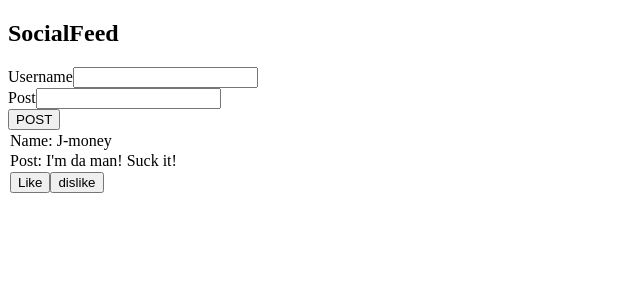
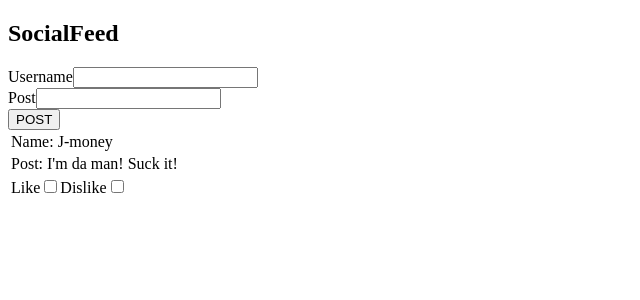
Before and after one commit to PepdaBass/SocialFeed, a React (Create React App) app: page / in a window 1280 px wide. Shown: the top 300 px of the page, without its empty margins (0-640 px from the left). Built offline with nearby package versions, Linux system fonts and the light colour scheme.

Commit message:
Created toggle inputs for liking or disliking the post. Trying to find a way to untoggle one if the other is clicked.

```diff
--- a/src/Components/DisplayPosts/DisplayPosts.jsx
+++ b/src/Components/DisplayPosts/DisplayPosts.jsx
@@ -5,10 +5,17 @@ const DisplayPosts = (props) => {
         <table>
             {props.parentPosts.map((post, i) => {
                 return (
-                    <tbody>
-                    <tr>Name: {post.userName}</tr>
-                    <tr>Post: {post.content}</tr>
-                    <tr><button type="button">Like</button><button type="button">dislike</button></tr>
+                    <tbody key={i}>
+                    <tr>
+                        <td>Name: {post.userName}<br /></td>
+                    </tr>
+                    <tr>
+                        <td>Post: {post.content}<br /></td>
+                    </tr>
+                    <tr>
+                        <td><label>Like</label><input type="checkbox"/>
+                        <label>Dislike</label><input type="checkbox"/></td>
+                    </tr>
                     </tbody>
                 )
             })}
```
